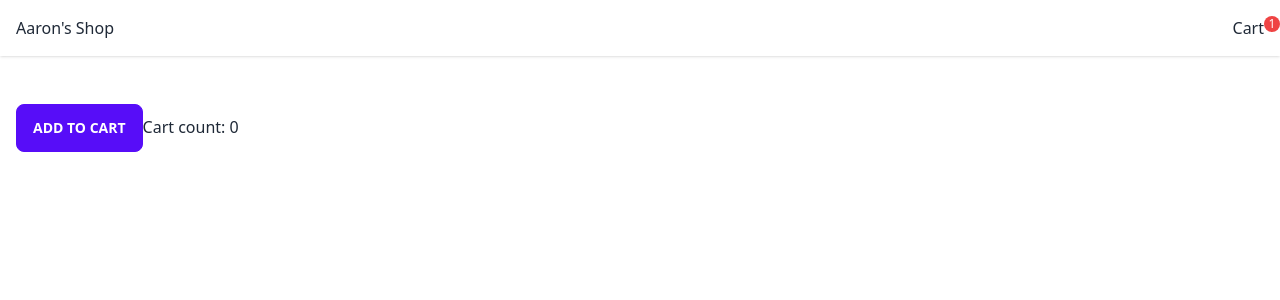
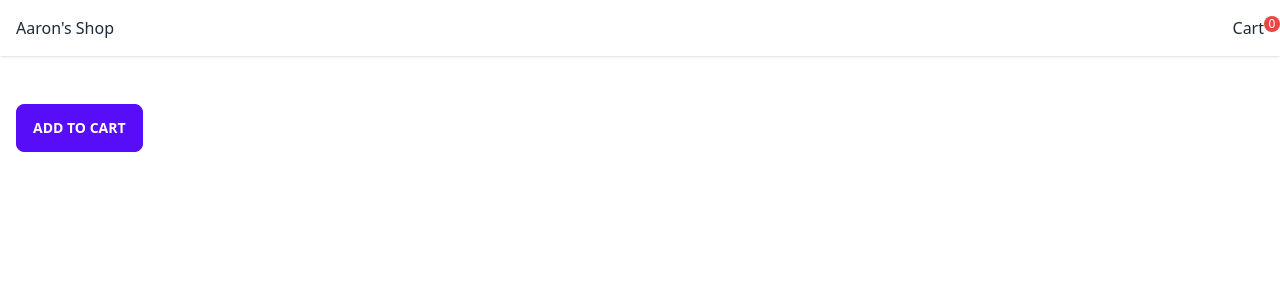
Before and after one commit to aaron-troglia/nasty, a Next.js app: page /products/1 in a window 1280 px wide. Shown: the top 300 px of the page. Built offline with nearby package versions, Linux system fonts and the light colour scheme; no server answers; the database is empty.

Commit message:
added simple cart context

```diff
--- a/app/Cart.tsx
+++ /dev/null
@@ -1,6 +0,0 @@
-'use client'
-import {createContext} from 'react'
-
-const CartContext = createContext([])
-
-export default CartContext
--- a/app/ProductCard.tsx
+++ b/app/ProductCard.tsx
@@ -1,7 +1,6 @@
 'use client'
 
 import React, {useContext, useState} from 'react'
-import CartContext from './Cart'
 import Link from 'next/link'
 
 export default function ProductCard({product}: {product: Product}) {
--- a/app/layout.tsx
+++ b/app/layout.tsx
@@ -1,3 +1,4 @@
+import CartProvider from '@/context/CartProvider'
 import './globals.css'
 import Header from "@/components/Header"
 
@@ -14,10 +15,12 @@ export default function RootLayout({
   return (
     <html lang="en">
       <body>
-        <Header />
-        <main className="container px-4 mx-auto">
-          {children}
-        </main>
+        <CartProvider>
+          <Header />
+          <main className="container px-4 mx-auto">
+            {children}
+          </main>
+        </CartProvider>
       </body>
     </html>
   )
--- a/components/AddToCart.tsx
+++ b/components/AddToCart.tsx
@@ -1,10 +1,10 @@
 'use client'
 
-import { useState } from "react"
+import { useState, useContext } from "react"
+import { CartContext } from "@/context/CartProvider"
 
 export default function AddToCart() {
-    const [cart, setCart] = useState(0)
-
+    const {cart, setCart} = useContext(CartContext)
     const addToCart = () => {
         const newCart = cart + 1
         setCart(newCart)
@@ -13,7 +13,6 @@ export default function AddToCart() {
     return (
         <>
             <div onClick={() => addToCart()} className="btn btn-primary">Add To Cart</div>
-            Cart count: {cart}
         </>
     )
 }
--- /dev/null
+++ b/components/CartIcon.tsx
@@ -0,0 +1,20 @@
+'use client'
+
+import { useContext } from 'react'
+import { CartContext } from '@/context/CartProvider'
+
+export default function CartIcon() {
+
+    const {cart, setCart} = useContext(CartContext)
+
+    return (
+        <div className="relative">
+            <div>
+                Cart
+            </div>
+            <div className="absolute top-0 -right-4 rounded-full bg-red-500 w-4 h-4 flex items-center justify-center text-white text-xs">
+                {cart}
+            </div>
+        </div>
+    )
+}
--- a/components/Header.tsx
+++ b/components/Header.tsx
@@ -1,4 +1,5 @@
 import Link from "next/link"
+import CartIcon from "./CartIcon"
 
 export default function Header() {
     return (
@@ -6,14 +7,7 @@ export default function Header() {
             <div>
                 <Link href="/">Aaron's Shop</Link>
             </div>
-            <div className="relative">
-                <div>
-                    Cart
-                </div>
-                <div className="absolute top-0 -right-4 rounded-full bg-red-500 w-4 h-4 flex items-center justify-center text-white text-xs">
-                    1
-                </div>
-            </div>
+            <CartIcon />
         </header>
     )
 }
--- /dev/null
+++ b/context/CartProvider.tsx
@@ -0,0 +1,17 @@
+'use client'
+
+import { ReactNode, createContext, useState } from 'react'
+
+export const CartContext = createContext(0)
+
+export default function CartProvider({children}: {
+    children: ReactNode
+}) {
+    const [cart, setCart] = useState(0)
+
+    return (
+        <CartContext.Provider value={{cart, setCart}}>
+            {children}
+        </CartContext.Provider>
+    )
+}
```
